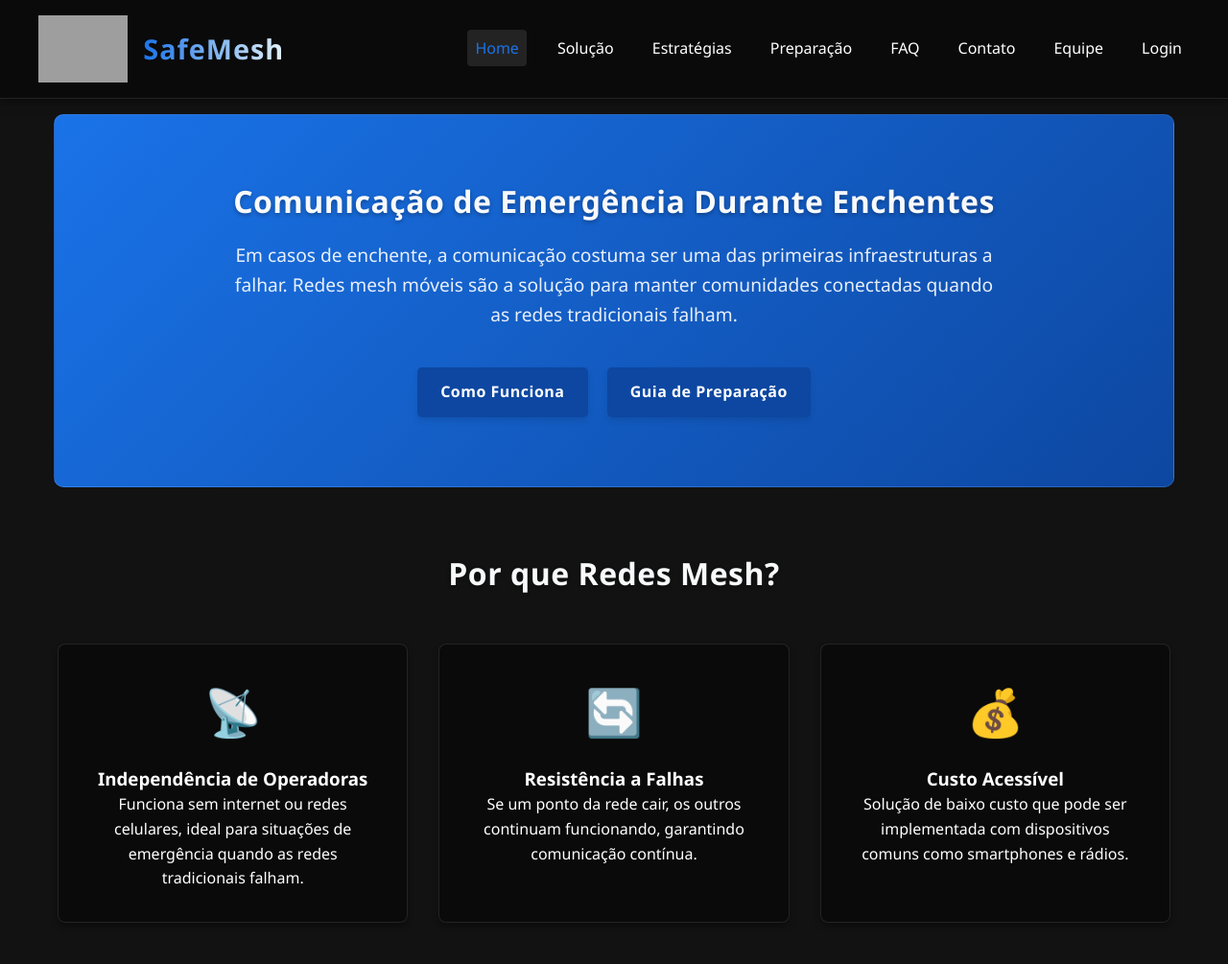
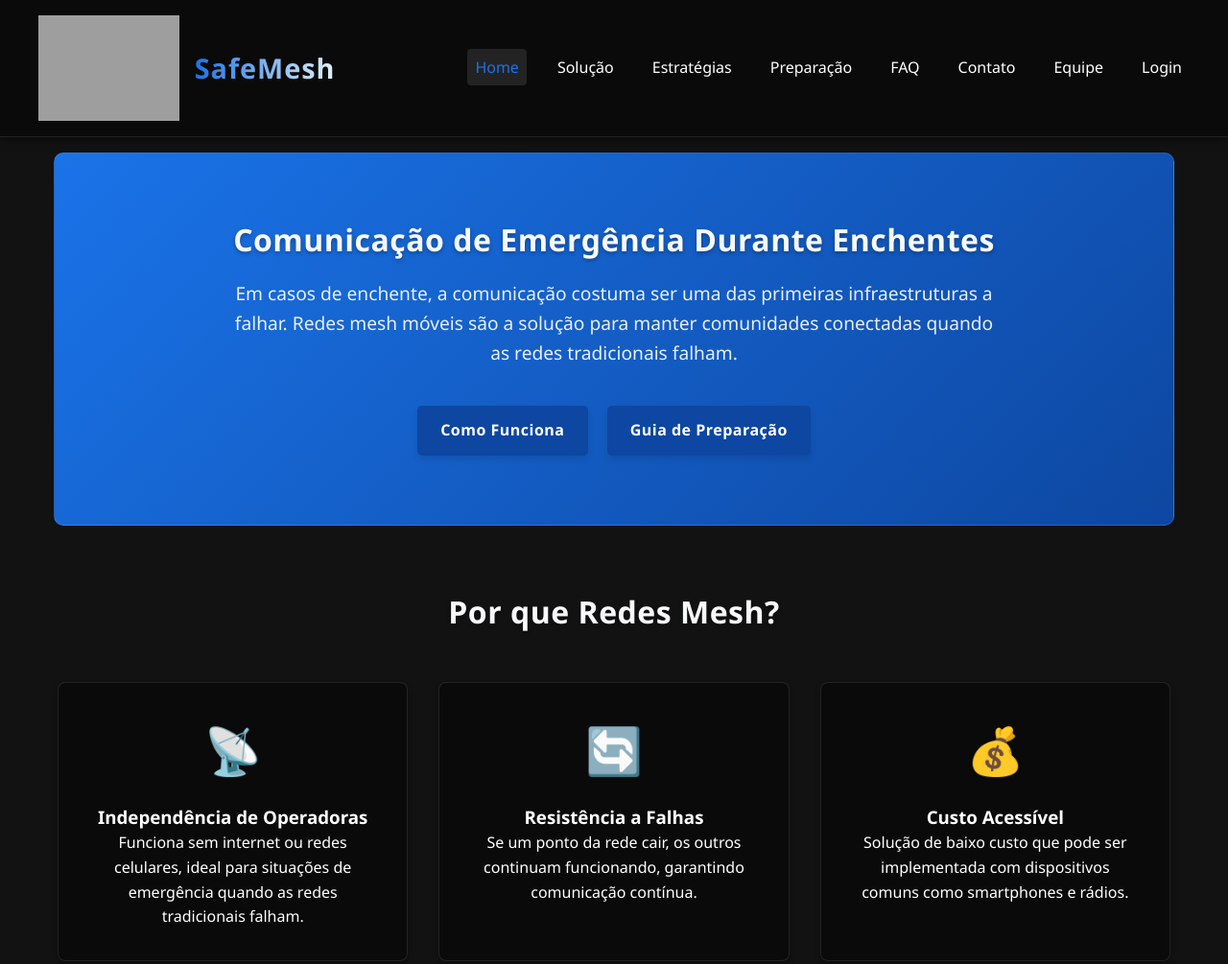
Before and after one commit to SafeMesh/SafeMesh, a plain HTML site: page index.html in a window 1280 px wide. Shown: the top 1005 px of the page at 96% size. Drawn offline with Linux system fonts and the light colour scheme; grey boxes are pictures that could not be loaded.

Commit message:
Update style.css

```diff
--- a/style.css
+++ b/style.css
@@ -53,7 +53,7 @@ header {
 }
 
 .logo img {
-    height: 70px;
+    height: 110px;
     width: auto;
     alt: "Logo SafeMesh - Representando comunicação em rede";
 }
```
